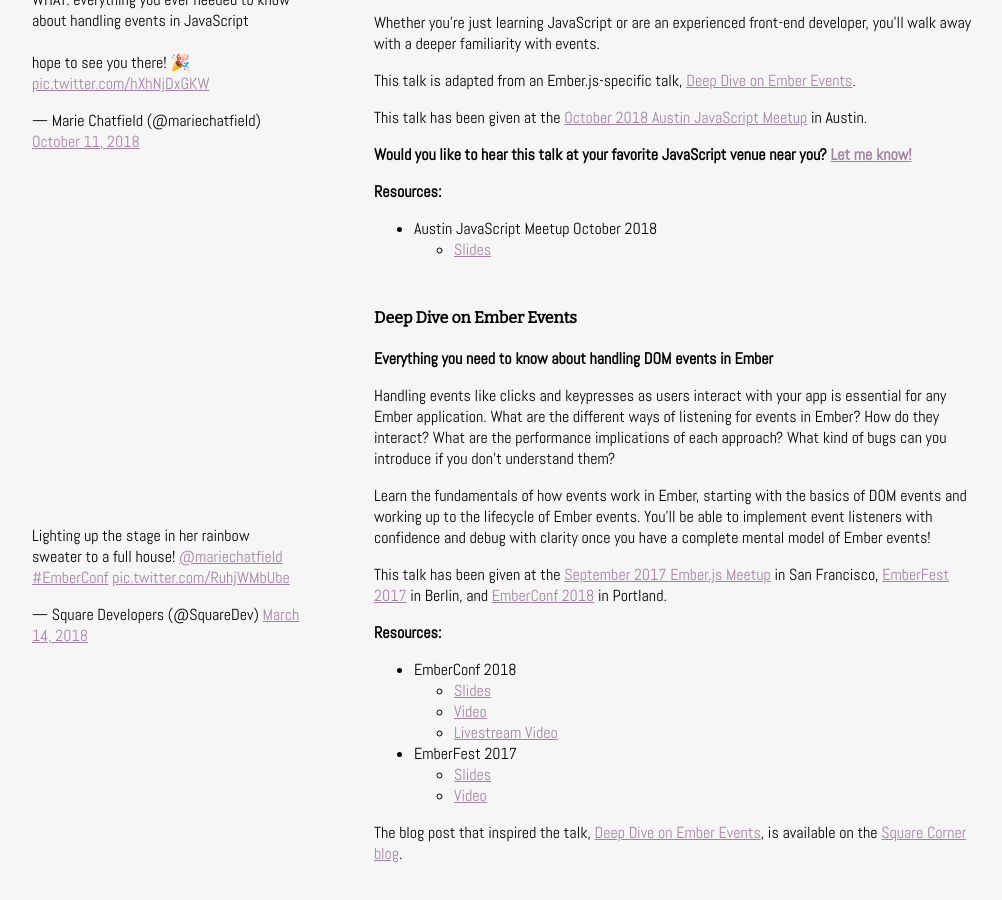
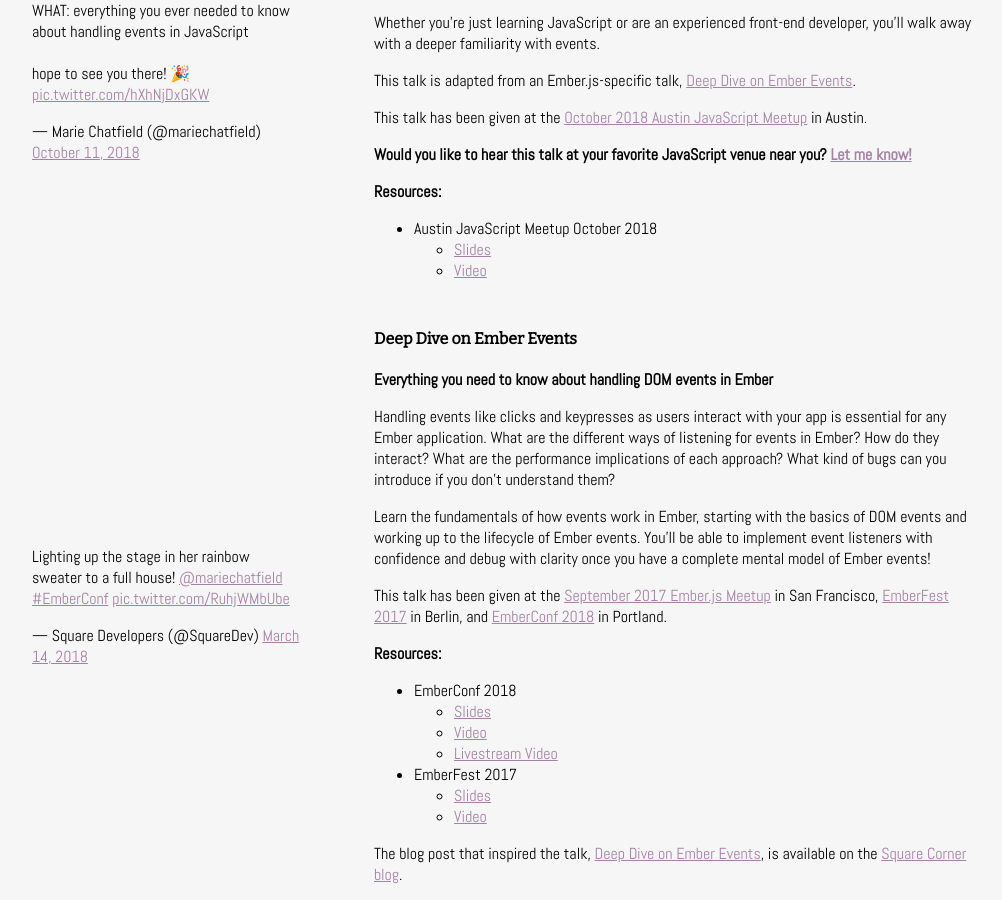
Before and after one commit to mchat/mchat.github.io, a Jekyll site: the page built from talks/index.md, in a window 1280 px wide and 900 px high, scrolled down 476 px. Shown: the whole window, without its empty margins (173-1175 px from the left). Built offline with Jekyll 4.4.1, drawn with Linux system fonts in a browser that asks for light colours; nearby versions of some CDN libraries; comment, search, counter and statistics services are not loaded.

Commit message:
Add video for events talk at Austin.js meetup

```diff
--- a/talks/index.md
+++ b/talks/index.md
@@ -38,6 +38,7 @@
 
   + Austin JavaScript Meetup October 2018
     - [Slides](https://drive.google.com/file/d/1g1Y_rIaV0dtSIJwLam-tlbtAR3Vp2Ovo/view?usp=sharing)
+    - [Video](https://youtu.be/7fEVFgWGnCE?t=270)
   </div>
 </div>
 
```
